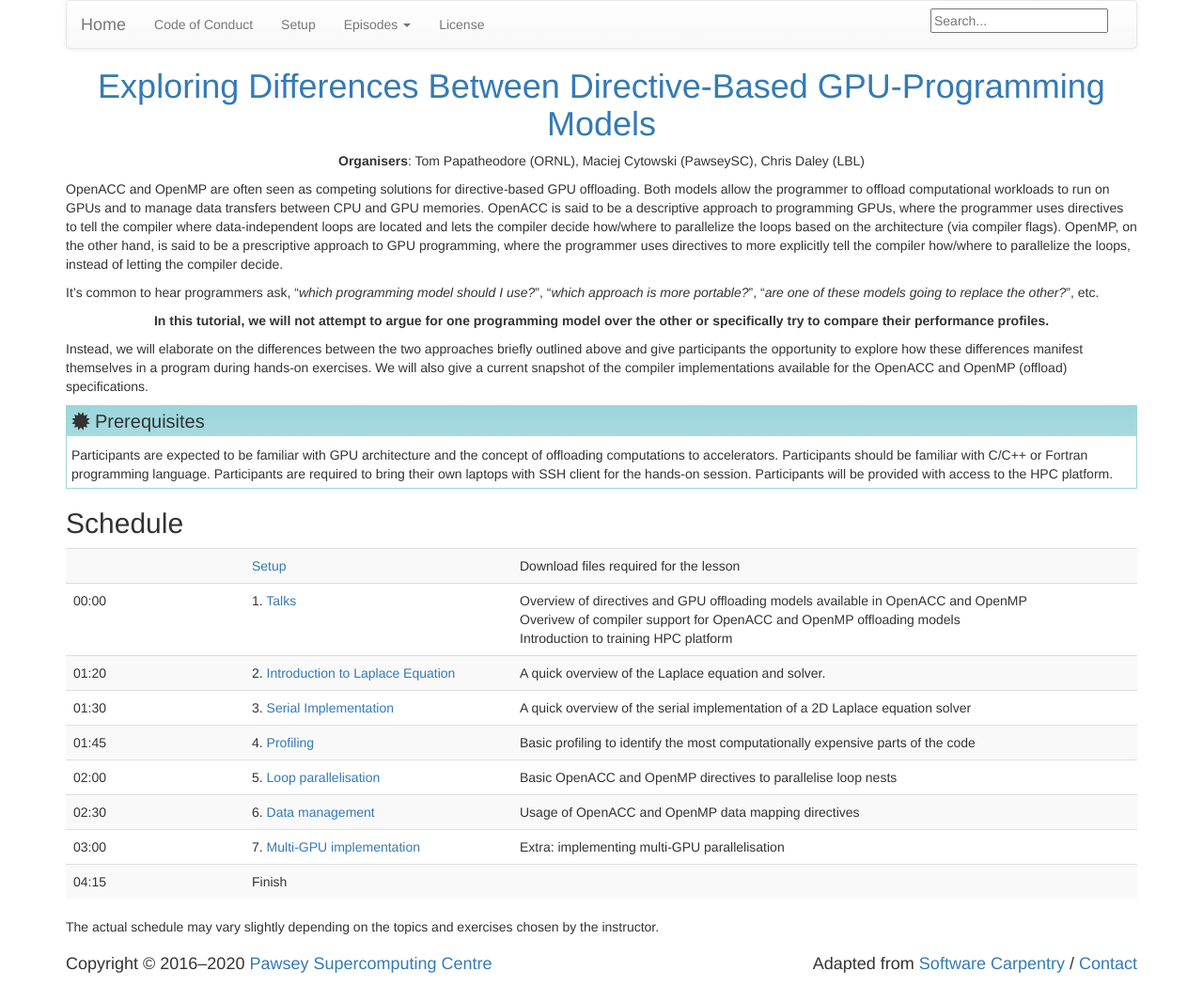
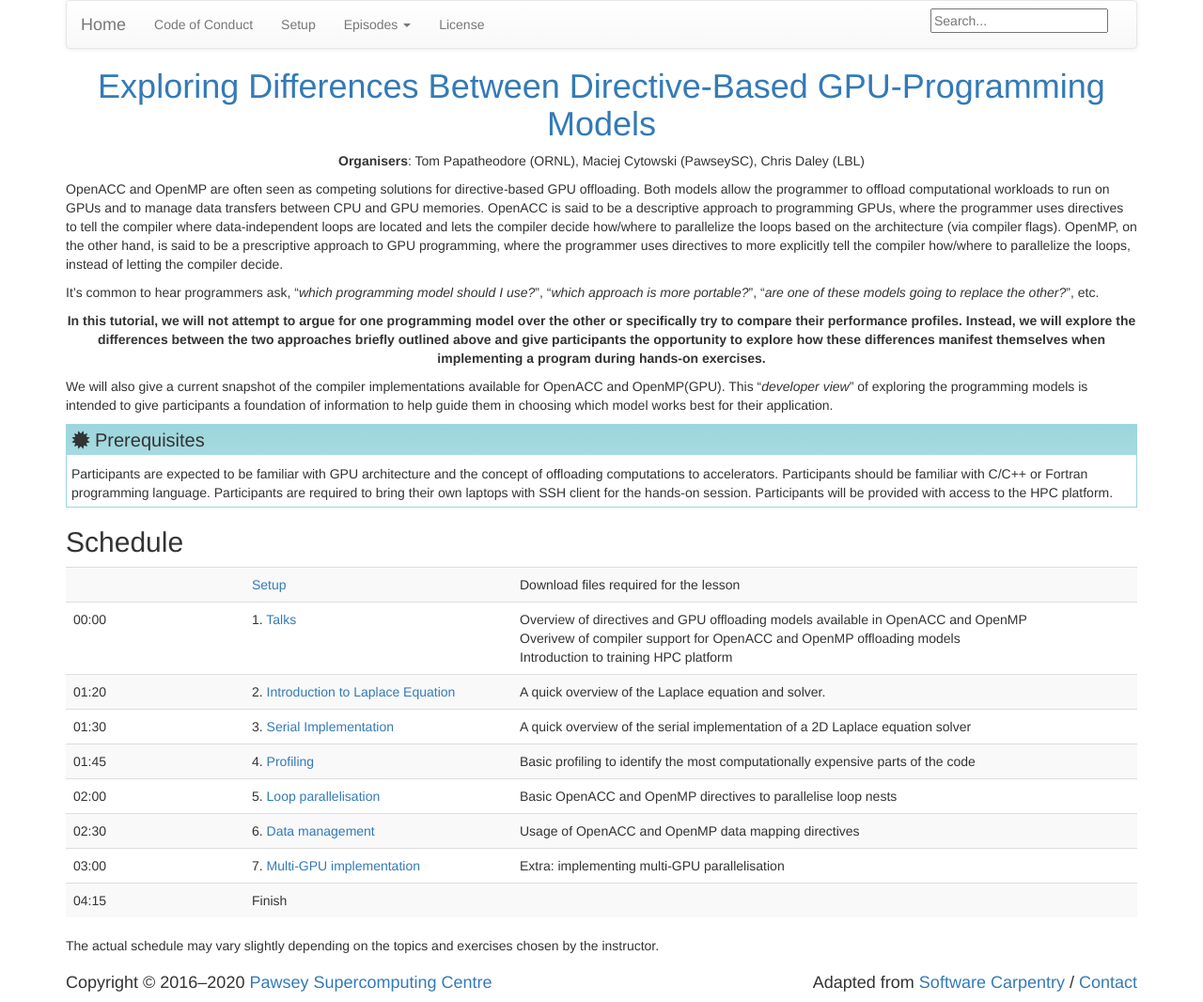
Before and after one commit to PawseySC/sc20-gpu-offloading, a Jekyll site: the page built from index.md, in a window 1280 px wide. Shown: the whole page at 94% size. Built offline with Jekyll 4.4.1, drawn with Linux system fonts in a browser that asks for light colours.

```diff
--- a/index.md
+++ b/index.md
@@ -8,8 +8,8 @@ permalink: index.html  # Is the only page that don't follow the partner /:path/i
 OpenACC and OpenMP are often seen as competing solutions for directive-based GPU offloading. Both models allow the programmer to offload computational workloads to run on GPUs and to manage data transfers between CPU and GPU memories. OpenACC is said to be a descriptive approach to programming GPUs, where the programmer uses directives to tell the compiler where data-independent loops are located and lets the compiler decide how/where to parallelize the loops based on the architecture (via compiler flags). OpenMP, on the other hand, is said to be a prescriptive approach to GPU programming, where the programmer uses directives to more explicitly tell the compiler how/where to parallelize the loops, instead of letting the compiler decide.
 
 It’s common to hear programmers ask, “*which programming model should I use?*”, “*which approach is more portable?*”, “*are one of these models going to replace the other?*”, etc.
-<p align="center"><b>In this tutorial, we will not attempt to argue for one programming model over the other or specifically try to compare their performance profiles.</b></p>
-Instead, we will elaborate on the differences between the two approaches briefly outlined above and give participants the opportunity to explore how these differences manifest themselves in a program during hands-on exercises. We will also give a current snapshot of the compiler implementations available for the OpenACC and OpenMP (offload) specifications.
+<p align="center"><b>In this tutorial, we will not attempt to argue for one programming model over the other or specifically try to compare their performance profiles. Instead, we will explore the differences between the two approaches briefly outlined above and give participants the opportunity to explore how these differences manifest themselves when implementing a program during hands-on exercises.</b></p>
+We will also give a current snapshot of the compiler implementations  available for OpenACC and OpenMP(GPU). This “*developer view*” of exploring the programming models is intended to give participants a foundation of information to help guide them in choosing which model works best for their application.
 
 > ## Prerequisites
 >
```
Also changed, not shown: 13 other files.
